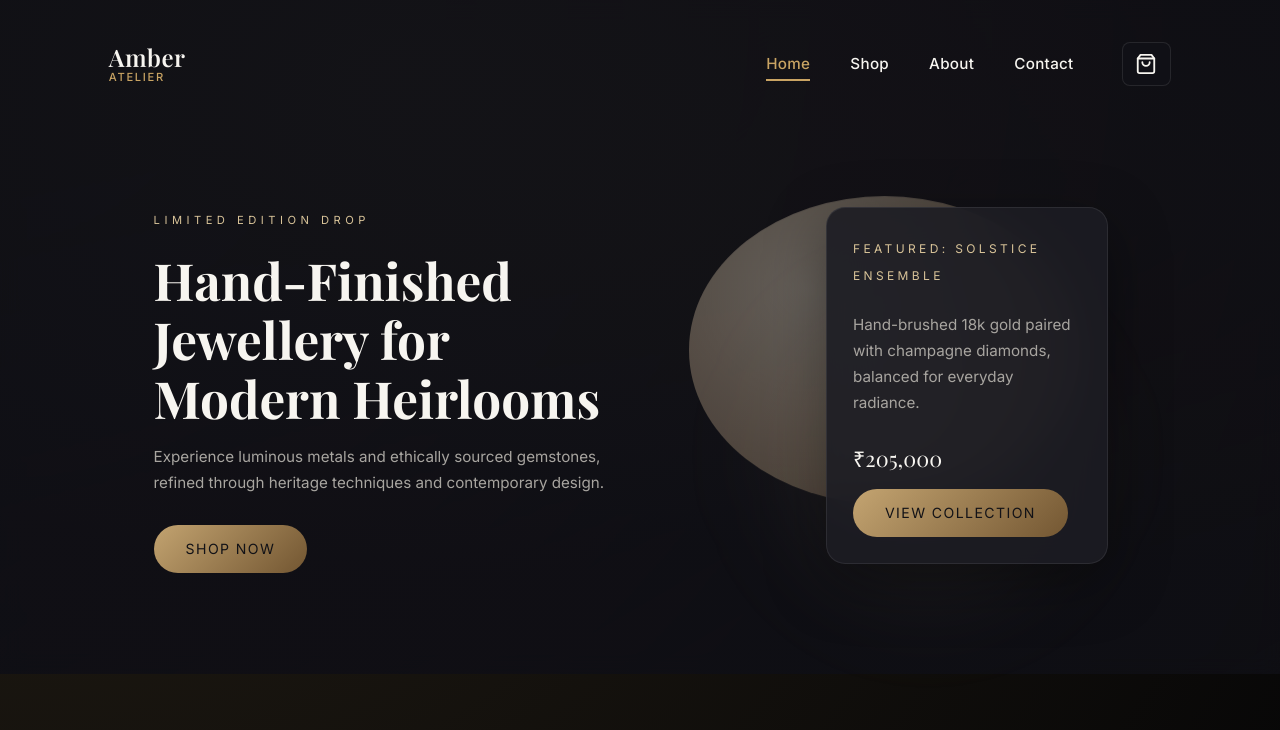
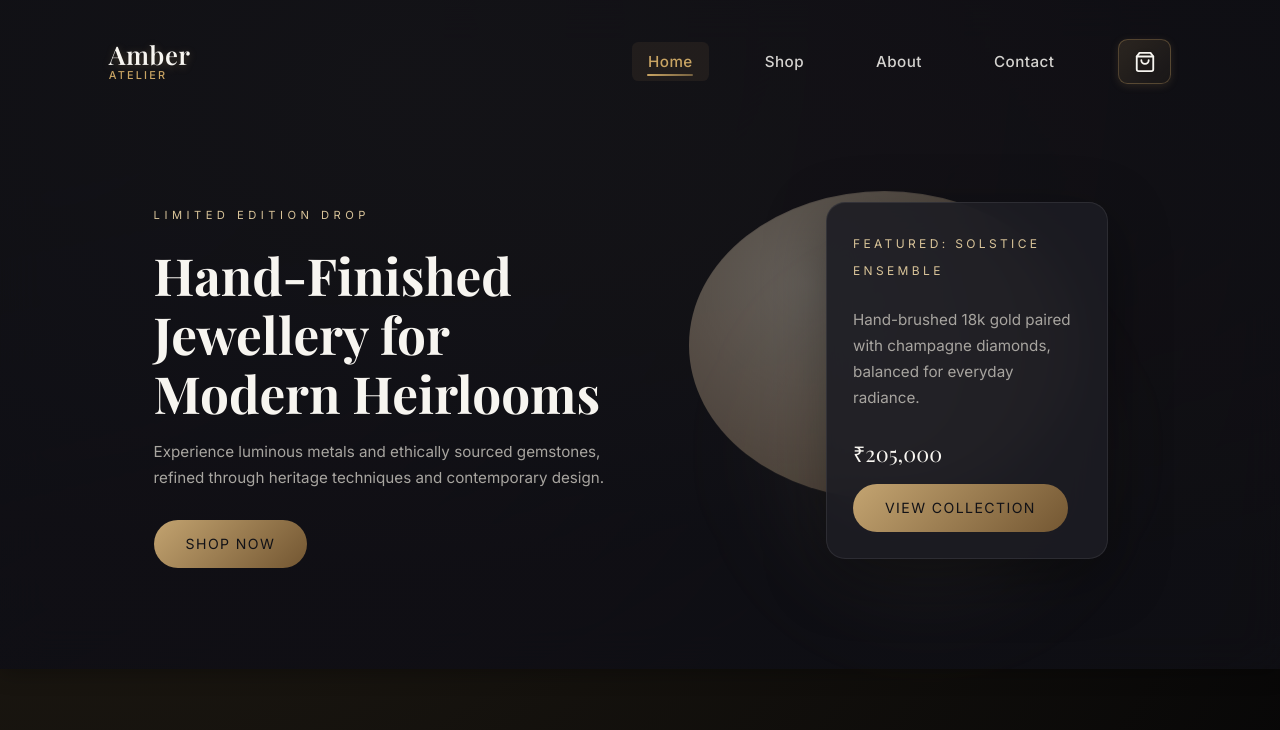
Before and after one commit to shirshak001/JEWEL, a plain HTML site: page index.html in a window 1280 px wide. Shown: the top 730 px of the page. Drawn offline with nearby package versions, Linux system fonts and the light colour scheme.

Commit message:
Enhanced navigation bar design with uniform styling and improved visual effects

```diff
--- a/assets/css/styles.css
+++ b/assets/css/styles.css
@@ -92,11 +92,13 @@ a:focus-visible {
    ======================================================================== */
 
 .site-header {
-    position: relative;
+    position: sticky;
+    top: 0;
     z-index: 1000;
-    background: rgba(8, 8, 11, 0.95);
-    backdrop-filter: blur(10px);
-    border-bottom: 1px solid var(--color-border);
+    background: rgba(8, 8, 11, 0.98);
+    backdrop-filter: blur(20px);
+    border-bottom: 1px solid rgba(201, 164, 99, 0.2);
+    box-shadow: 0 4px 20px rgba(0, 0, 0, 0.3);
 }
 
 .main-nav {
@@ -110,7 +112,7 @@ a:focus-visible {
     display: flex;
     align-items: center;
     justify-content: space-between;
-    height: 80px;
+    height: 75px;
 }
 
 .brand {
@@ -119,20 +121,26 @@ a:focus-visible {
     gap: 0.15rem;
     text-decoration: none;
     z-index: 1001;
+    transition: transform 0.3s ease;
+}
+
+.brand:hover {
+    transform: translateY(-2px);
 }
 
 .brand-mark {
     font-family: var(--font-display);
-    font-size: 1.5rem;
+    font-size: 1.6rem;
     font-weight: 600;
     letter-spacing: 0.02em;
     color: var(--color-foreground);
     line-height: 1;
+    text-shadow: 0 2px 8px rgba(201, 164, 99, 0.3);
 }
 
 .brand-submark {
-    font-size: 0.7rem;
-    letter-spacing: 0.15em;
+    font-size: 0.68rem;
+    letter-spacing: 0.2em;
     text-transform: uppercase;
     color: var(--color-accent);
     font-weight: 500;
@@ -142,7 +150,7 @@ a:focus-visible {
 .nav-toggle {
     display: none;
     flex-direction: column;
-    gap: 5px;
+    gap: 6px;
     background: none;
     border: none;
     cursor: pointer;
@@ -151,15 +159,17 @@ a:focus-visible {
 }
 
 .hamburger {
-    width: 25px;
-    height: 2px;
-    background: var(--color-foreground);
+    width: 26px;
+    height: 2.5px;
+    background: linear-gradient(90deg, var(--color-accent), var(--color-foreground));
     transition: all 0.3s ease;
-    border-radius: 2px;
+    border-radius: 3px;
+    box-shadow: 0 1px 3px rgba(201, 164, 99, 0.3);
 }
 
 .nav-toggle[aria-expanded="true"] .hamburger:nth-child(1) {
-    transform: rotate(45deg) translate(7px, 7px);
+    transform: rotate(45deg) translate(8px, 8px);
+    background: var(--color-accent);
 }
 
 .nav-toggle[aria-expanded="true"] .hamburger:nth-child(2) {
@@ -167,7 +177,8 @@ a:focus-visible {
 }
 
 .nav-toggle[aria-expanded="true"] .hamburger:nth-child(3) {
-    transform: rotate(-45deg) translate(7px, -7px);
+    transform: rotate(-45deg) translate(8px, -8px);
+    background: var(--color-accent);
 }
 
 .nav-menu {
@@ -189,32 +200,36 @@ a:focus-visible {
     position: relative;
     font-size: 0.95rem;
     font-weight: 500;
-    letter-spacing: 0.02em;
-    color: var(--color-foreground);
+    letter-spacing: 0.03em;
+    color: rgba(247, 245, 240, 0.85);
     text-decoration: none;
-    transition: color 0.3s ease;
-    padding: 0.5rem 0;
+    transition: all 0.3s ease;
+    padding: 0.6rem 1rem;
+    border-radius: 0.4rem;
 }
 
 .nav-link::after {
     content: '';
     position: absolute;
-    bottom: 0;
-    left: 0;
+    bottom: 0.3rem;
+    left: 50%;
+    transform: translateX(-50%);
     width: 0;
     height: 2px;
-    background: var(--color-accent);
+    background: linear-gradient(90deg, var(--color-accent), rgba(201, 164, 99, 0.5));
     transition: width 0.3s ease;
+    border-radius: 2px;
 }
 
 .nav-link:hover,
 .nav-link.active {
     color: var(--color-accent);
+    background: rgba(201, 164, 99, 0.08);
 }
 
 .nav-link.active::after,
 .nav-link:hover::after {
-    width: 100%;
+    width: 60%;
 }
 
 .nav-actions {
@@ -225,39 +240,49 @@ a:focus-visible {
 
 .cart-btn {
     position: relative;
-    background: var(--color-surface);
-    border: 1px solid var(--color-border);
-    border-radius: 0.5rem;
-    padding: 0.6rem 0.8rem;
+    background: linear-gradient(135deg, rgba(201, 164, 99, 0.15), rgba(201, 164, 99, 0.05));
+    border: 1.5px solid rgba(201, 164, 99, 0.3);
+    border-radius: 0.6rem;
+    padding: 0.65rem 0.9rem;
     cursor: pointer;
     color: var(--color-foreground);
     transition: all 0.3s ease;
     display: flex;
     align-items: center;
     justify-content: center;
+    box-shadow: 0 2px 8px rgba(201, 164, 99, 0.15);
 }
 
 .cart-btn:hover {
     background: var(--color-accent);
     border-color: var(--color-accent);
     color: var(--color-background);
-    transform: translateY(-2px);
+    transform: translateY(-3px);
+    box-shadow: 0 6px 20px rgba(201, 164, 99, 0.4);
 }
 
 .cart-btn svg {
     display: block;
+    filter: drop-shadow(0 1px 2px rgba(0, 0, 0, 0.2));
 }
 
 .cart-count {
     position: absolute;
     top: -8px;
     right: -8px;
-    background: var(--color-accent);
+    background: linear-gradient(135deg, var(--color-accent), var(--color-accent-dark));
     color: var(--color-background);
     font-size: 0.7rem;
     font-weight: 700;
     min-width: 20px;
     height: 20px;
+    border-radius: 50%;
+    display: flex;
+    align-items: center;
+    justify-content: center;
+    border: 2px solid var(--color-background);
+    box-shadow: 0 2px 6px rgba(201, 164, 99, 0.4);
+}
     border-radius: 10px;
     display: flex;
     align-items: center;
```
